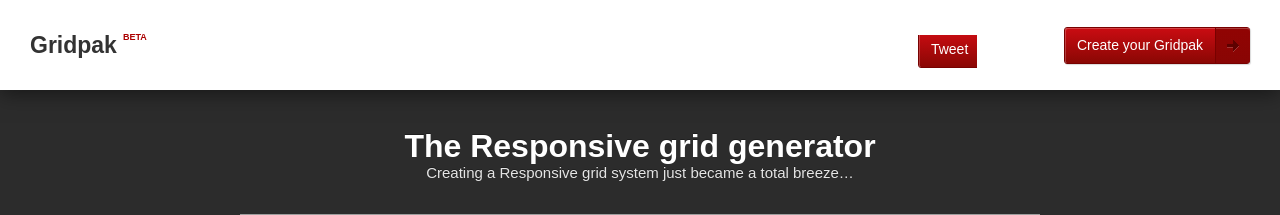
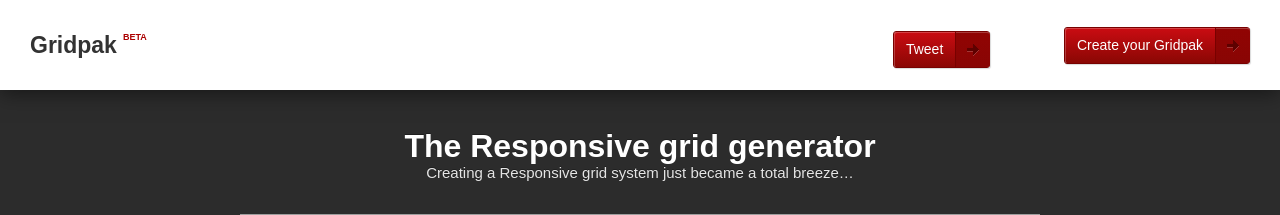
Before and after one commit to erskinedesign/ed.gridpak, a Django app: template templates/grids/about.html in a window 1280 px wide. Shown: the top 215 px of the page. Run offline with Django 3.2, Linux system fonts and the light colour scheme; the template is opened without the code that fills it, so the values that code supplies are empty; some libraries are stand-ins or nearby versions; grey boxes are pictures that could not be loaded.

Commit message:
Really, REALLY extreme social integration

```diff
--- a/static/css/screen.css
+++ b/static/css/screen.css
@@ -353,15 +353,15 @@ ul.social {
 ul.social li {
 	display:inline;
 	margin-right:8px;
-    overflow:hidden;
+/*    overflow:hidden;*/
 	float:left;
 }
 
 .like {
-    width:51px;
+    width:80px;
 }
 .share {
-    width:59px;
+    width:55px;
 }
 
 
--- a/templates/grids/base.html
+++ b/templates/grids/base.html
@@ -49,11 +49,11 @@
 
     				<nav>
     				    <ul class="social">
+        					<li class="like">
+        						<div class="fb-like" data-href="http://gridpak.com/" data-send="false" data-layout="button_count" data-width="90" data-show-faces="false"></div>
+        					</li>
         					<li class="share">
         						<a href="https://twitter.com/share" class="twitter-share-button" data-count="none" data-via="gridpak" data-related="erskinedesign:creators of Gridpak">Tweet</a>
-        					</li>
-        					<li class="like">
-        						<div class="fb-like" data-href="http://gridpak.com/" data-send="false" data-layout="button_count" data-width="90" data-show-faces="false"></div>
         					</li>
         				</ul>
                         {% block nav_item %}{% endblock %}
```
